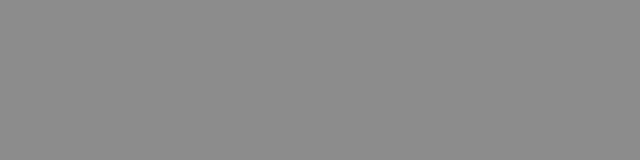
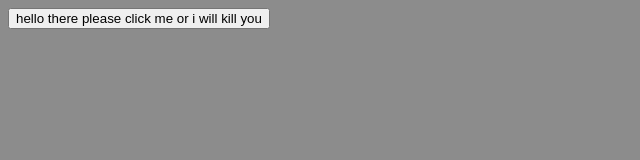
Before and after one commit to landonclaycomb-DCHS/funnyProject, a plain HTML site: page index.html in a window 1280 px wide. Shown: the whole page, without its empty margins (0-640 px from the left). Drawn offline with Linux system fonts and the light colour scheme.

Commit message:
Update index.html

```diff
--- a/index.html
+++ b/index.html
@@ -6,5 +6,6 @@
   <link rel="stylesheet" href="styles.css">
 </head>
 <body>
+  <button>hello there please click me or i will kill you</button>
 </body>
 </html>
```
